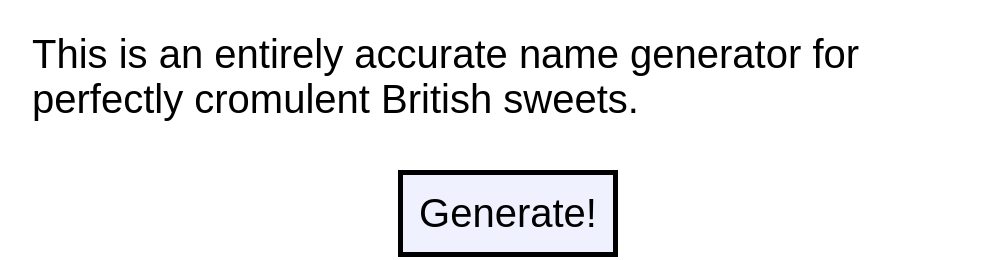
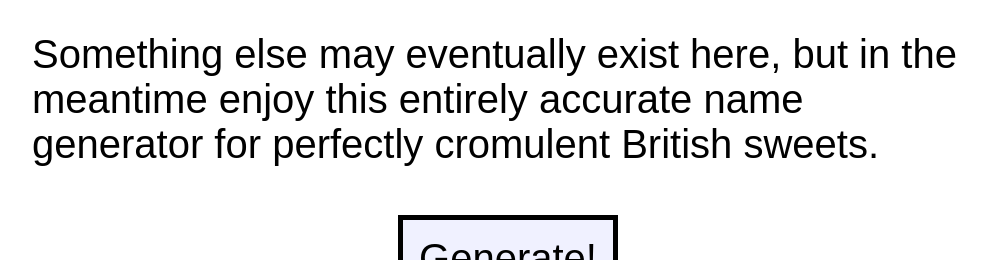
Before and after one commit to ebertucc/british-candy, a plain HTML site: page index.html in a window 1280 px wide. Shown: the top 260 px of the page, without its empty margins (132-1119 px from the left). Drawn offline with Linux system fonts and the light colour scheme.

Commit message:
Minor housekeeping

```diff
--- a/candy.js
+++ b/candy.js
@@ -262,7 +262,6 @@ function britishismWord(nounOrAdjective) {
   if (Math.random() > repeatThreshold) repeat = true
 
   if (repeat) {
-    console.log('hit!')
     const lastLetter = name.slice(-1)
     if (nounOrAdjective === 'noun' && lastLetter === 's')
       name = name.slice(0, -1)
--- a/index.html
+++ b/index.html
@@ -7,7 +7,7 @@
 </head>
 <body>
   <div class="container">
-    <p class="description">This is an entirely accurate name generator for perfectly cromulent British sweets.</p>
+    <p class="description">Something else may eventually exist here, but in the meantime enjoy this entirely accurate name generator for perfectly cromulent British sweets.</p>
     <button class="generator">Generate!</button>
     <div class="generated-name">Cadbury Curly Wurly</div>
   </div>
```
Also changed, not shown: 1 other file.
